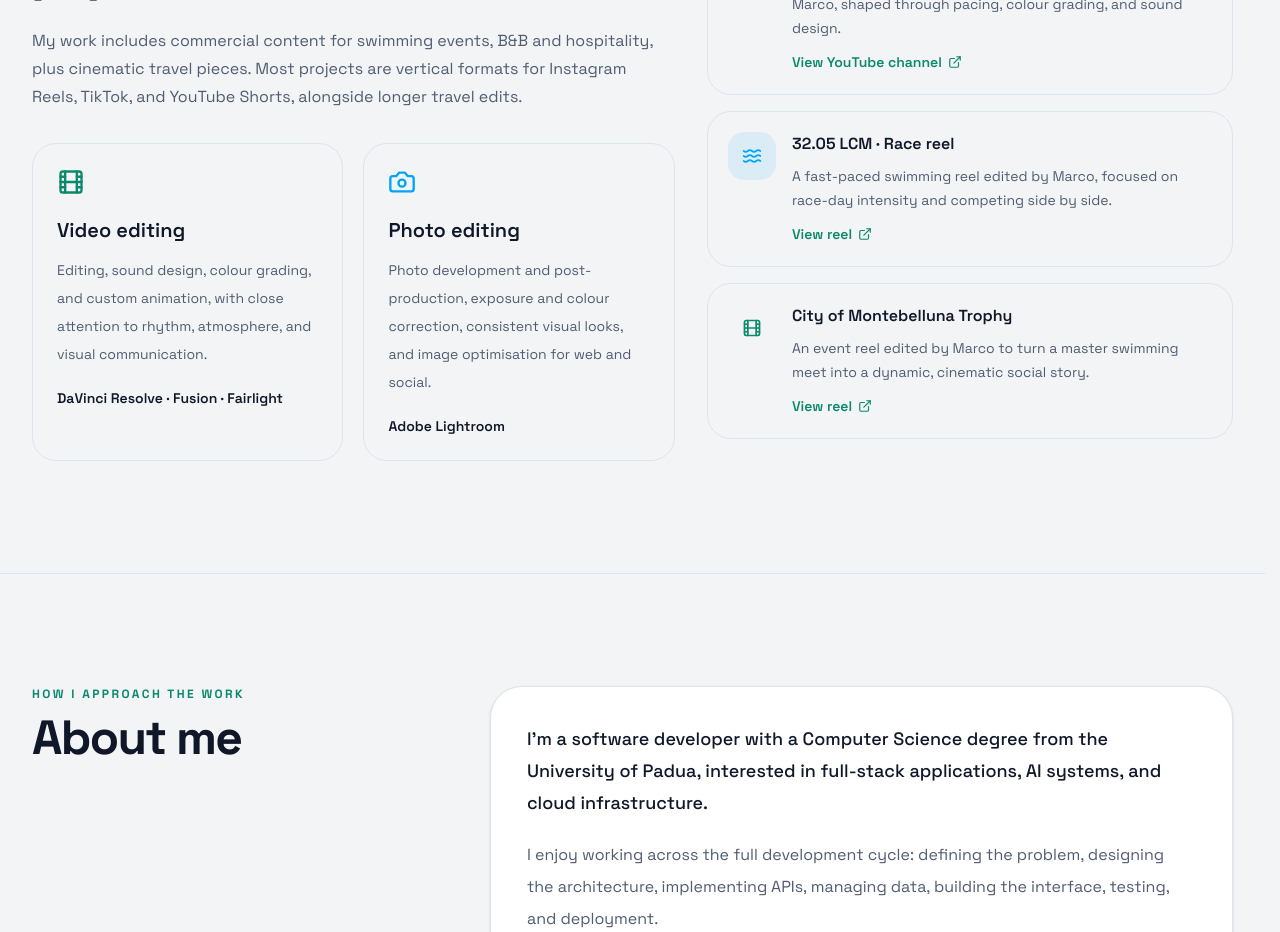
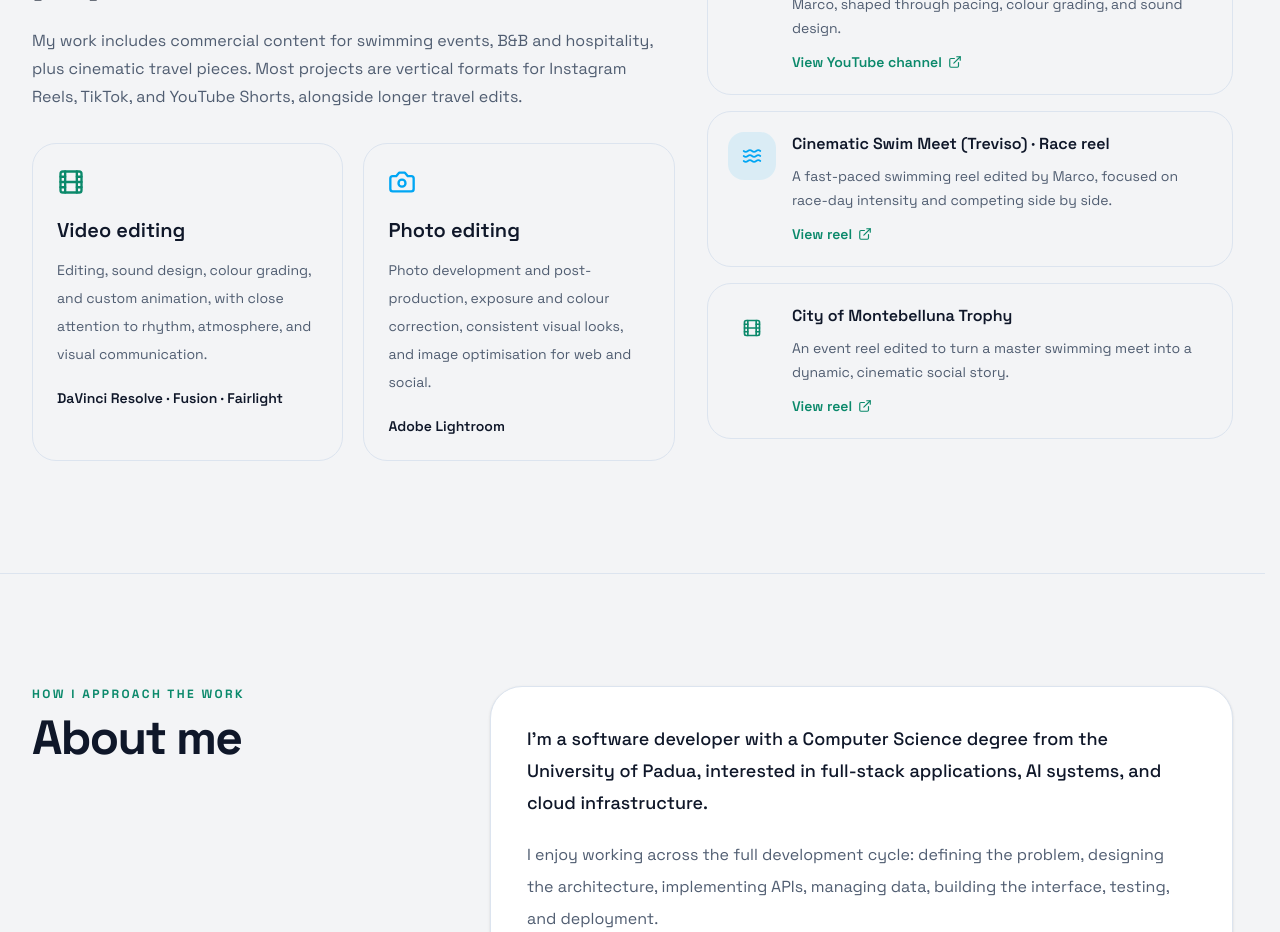
Before and after one commit to markegidiDev/markegidiDev.github.io, a React (Vite) app: page / in a window 1280 px wide. Shown: the part 5040-5972 px from the top of the page. Built offline with nearby package versions, Linux system fonts and the light colour scheme.

Commit message:
Update HomePage.tsx

```diff
--- a/src/pages/HomePage.tsx
+++ b/src/pages/HomePage.tsx
@@ -295,12 +295,12 @@ const copy = {
       youtubeText:
         "A selection of cinematic travel and holiday videos edited by Marco, shaped through pacing, colour grading, and sound design.",
       channel: "View YouTube channel",
-      reelOneTitle: "32.05 LCM · Race reel",
+      reelOneTitle: "Cinematic Swim Meet (Treviso) · Race reel",
       reelOneText:
         "A fast-paced swimming reel edited by Marco, focused on race-day intensity and competing side by side.",
       reelTwoTitle: "City of Montebelluna Trophy",
       reelTwoText:
-        "An event reel edited by Marco to turn a master swimming meet into a dynamic, cinematic social story.",
+        "An event reel edited to turn a master swimming meet into a dynamic, cinematic social story.",
       viewReel: "View reel",
     },
     about: [
@@ -455,12 +455,12 @@ const copy = {
       youtubeText:
         "Una selezione di video cinematici di viaggi e vacanze montati da Marco, curati in post-produzione per atmosfera, ritmo, color grading e sound design.",
       channel: "Guarda il canale YouTube",
-      reelOneTitle: "32.05 LCM · Race reel",
+      reelOneTitle: "Cinematic Swim Meet (Treviso) · Race reel",
       reelOneText:
-        "Un reel di nuoto montato da Marco, dal ritmo serrato e focalizzato sull’intensità della gara e sul confronto in vasca.",
+        "Edit focalizzato sull’intensità della gara e sul confronto in vasca.",
       reelTwoTitle: "Trofeo Città di Montebelluna",
       reelTwoText:
-        "Reel montato da Marco per trasformare un evento master in un racconto social dinamico e cinematografico.",
+        "Reel montato per trasformare un evento master in un racconto social e cinematografico.",
       viewReel: "Guarda il reel",
     },
     about: [
```
